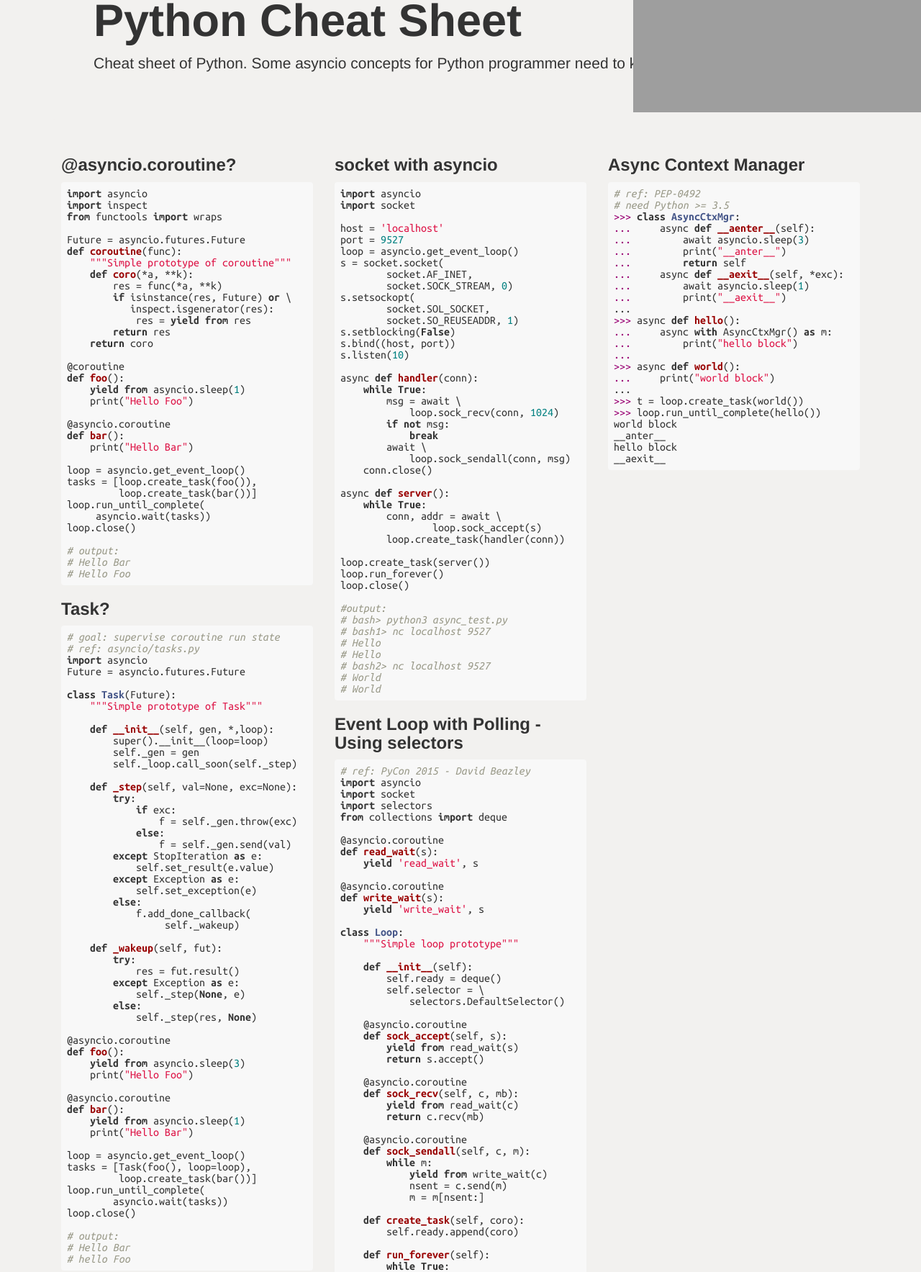
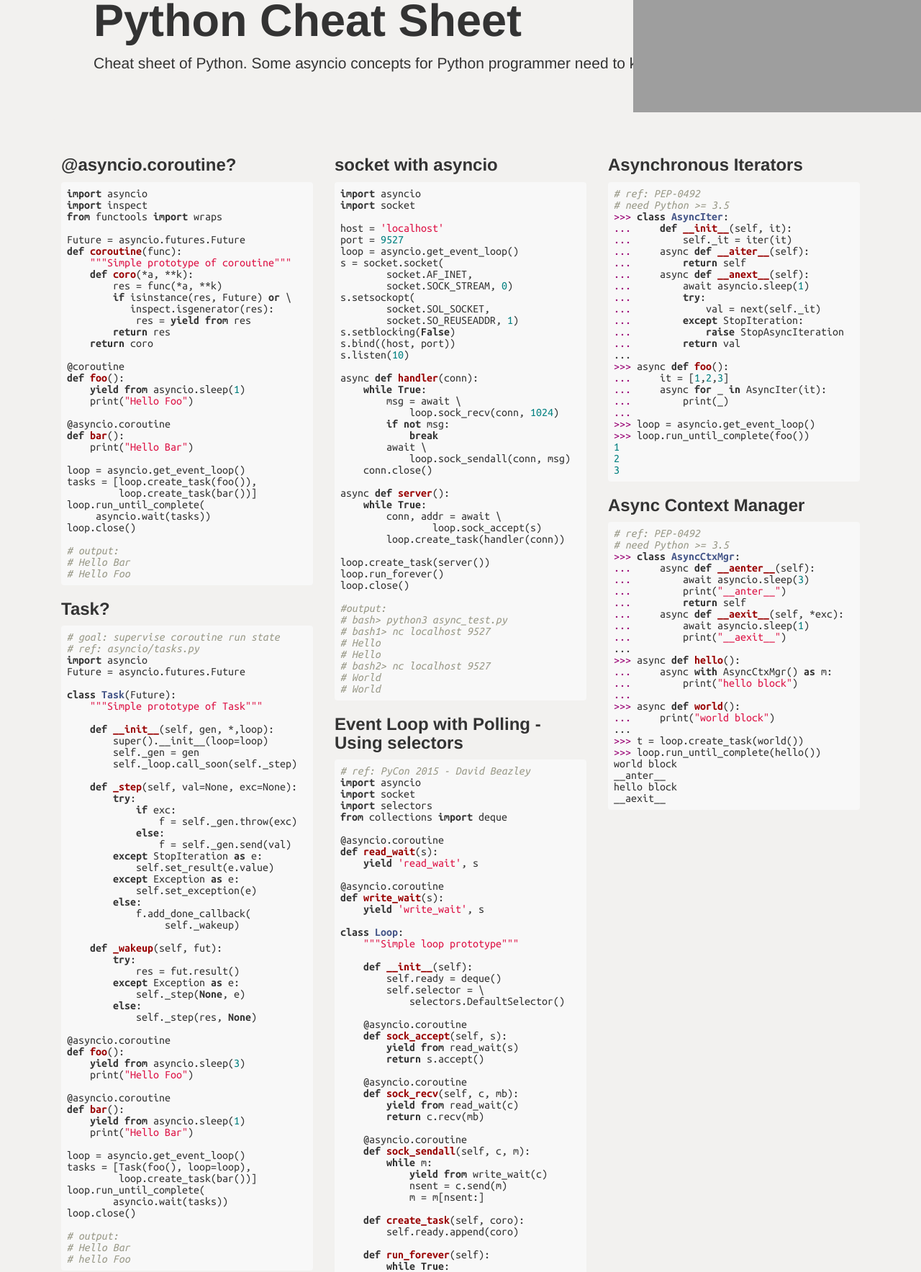
Before and after one commit to crazyguitar/cheatsheet, a Flask app: page /python-asyncio in a window 1280 px wide. Shown: the part 144-1911 px from the top of the page at 72% size. Run offline with Flask 2, Linux system fonts and the light colour scheme; some libraries are stand-ins or nearby versions; grey boxes are pictures that could not be loaded.

Commit message:
Add async iterator note in asyncio

```diff
--- a/server/templates/cheatsheet/python-asyncio.html
+++ b/server/templates/cheatsheet/python-asyncio.html
@@ -386,6 +386,36 @@ ker done
 </div>
 
 <div class="row col-md-4 col-xs-12">
+
+<h3>Asynchronous Iterators</h3>
+<pre class="code python">
+# ref: <a href="https://www.python.org/dev/peps/pep-0492/">PEP-0492</a>
+# need Python &gt;= 3.5
+&gt;&gt;&gt; class AsyncIter:
+...     def __init__(self, it):
+...         self._it = iter(it)
+...     async def __aiter__(self):
+...         return self
+...     async def __anext__(self):
+...         await asyncio.sleep(1)
+...         try:
+...             val = next(self._it)
+...         except StopIteration:
+...             raise StopAsyncIteration
+...         return val
+...
+&gt;&gt;&gt; async def foo():
+...     it = [1,2,3]
+...     async for _ in AsyncIter(it):
+...         print(_)
+...
+&gt;&gt;&gt; loop = asyncio.get_event_loop()
+&gt;&gt;&gt; loop.run_until_complete(foo())
+1
+2
+3
+</pre>
+
 <h3>Async Context Manager</h3>
 <pre class="code python">
 # ref: <a href="https://www.python.org/dev/peps/pep-0492/">PEP-0492</a>
```
